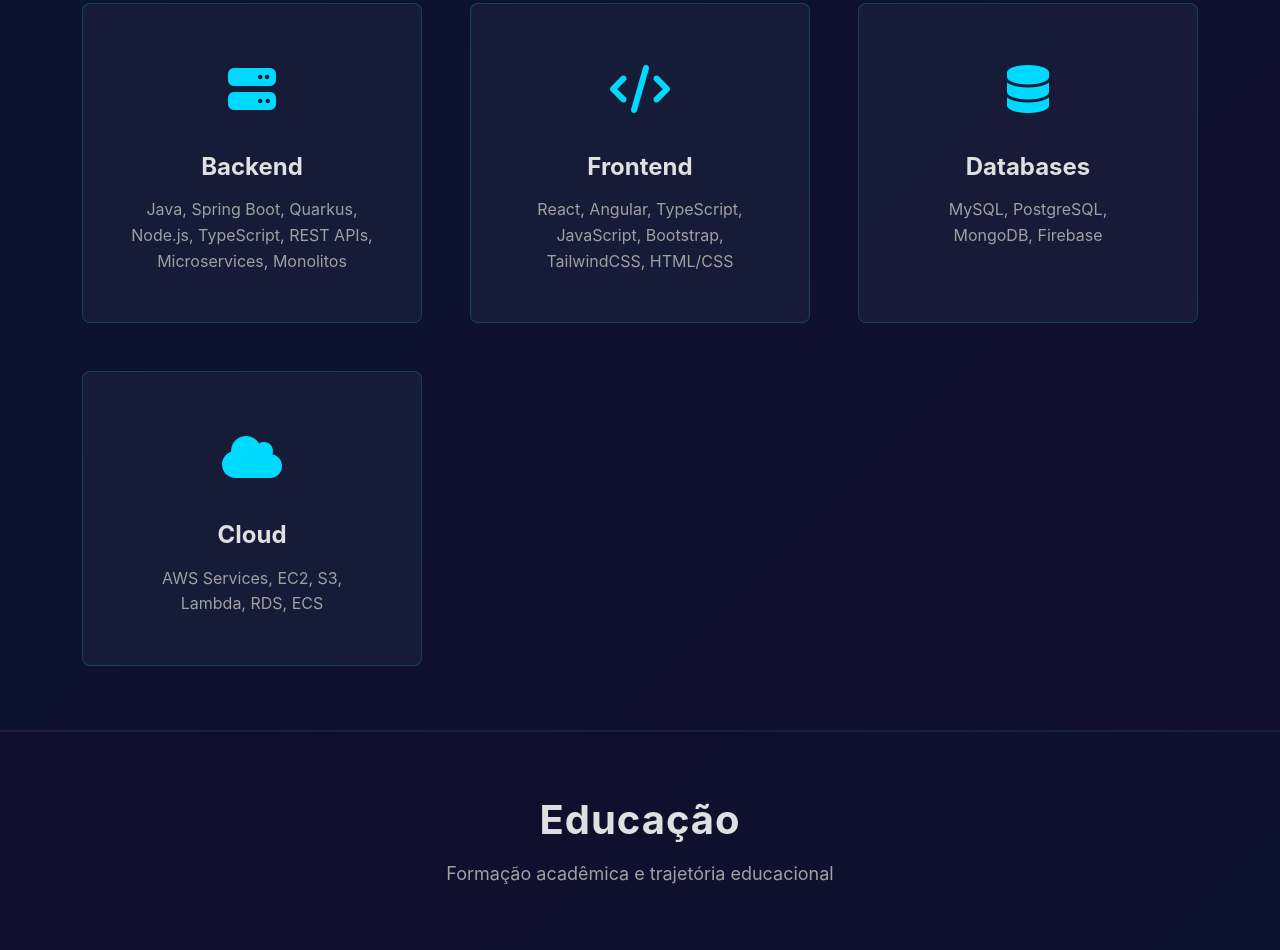
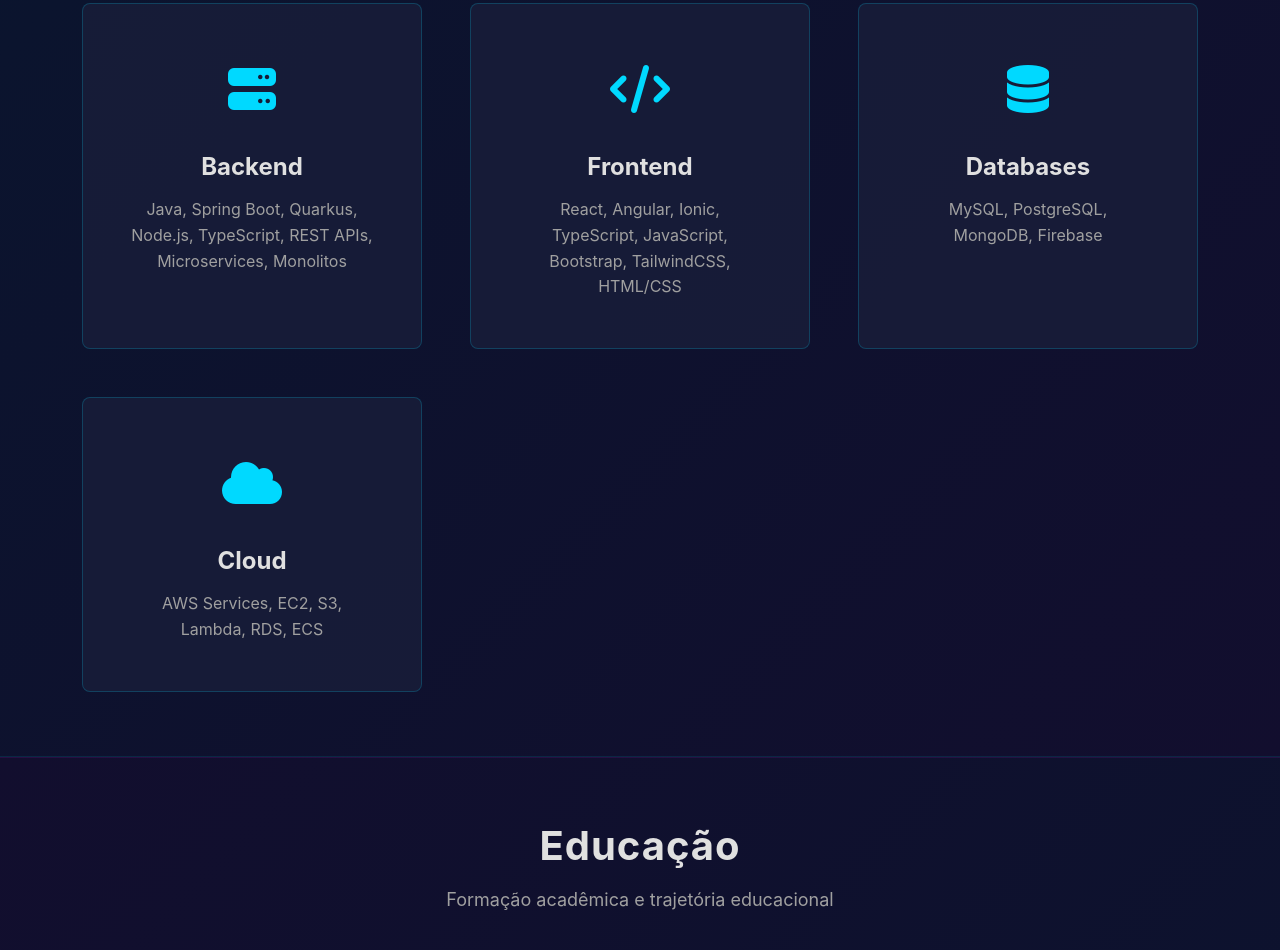
Before and after one commit to jonnxpr/portfolio, a website: page index.html in a window 1280 px wide. Shown: the part 1485-2435 px from the top of the page. Drawn offline with nearby package versions, Linux system fonts and the light colour scheme.

Commit message:
Add: Ionic na seção Frontend de habilidades

```diff
--- a/index.html
+++ b/index.html
@@ -150,7 +150,7 @@
                             <i class="fas fa-code"></i>
                         </div>
                         <h3 class="skill-category__title">Frontend</h3>
-                        <p class="skill-category__description">React, Angular, TypeScript, JavaScript, Bootstrap, TailwindCSS, HTML/CSS</p>
+                        <p class="skill-category__description">React, Angular, Ionic, TypeScript, JavaScript, Bootstrap, TailwindCSS, HTML/CSS</p>
                     </div>
 
                     <!-- Databases -->
```
